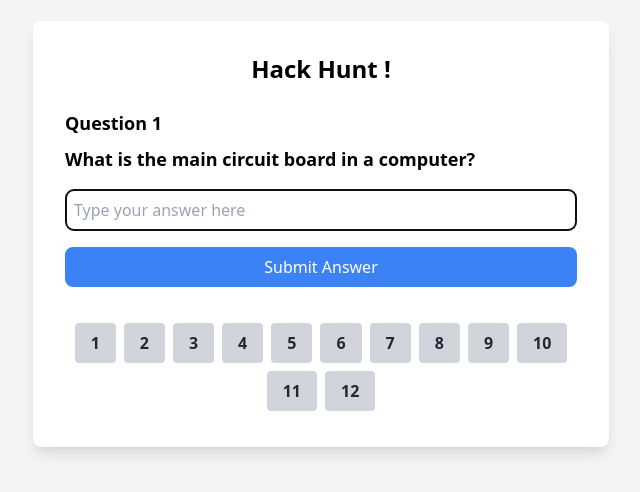
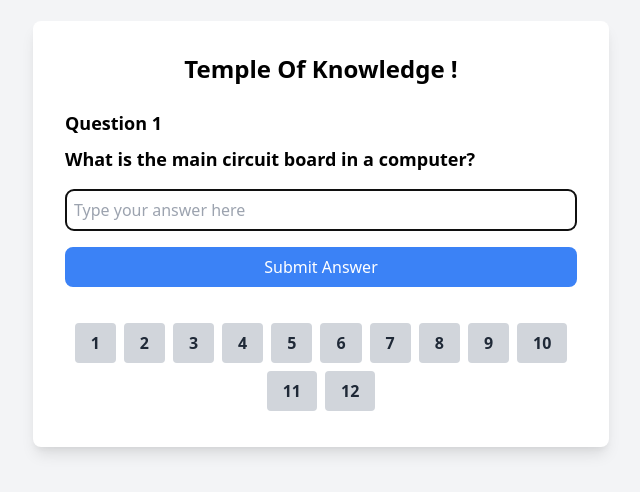
Before and after one commit to brittytino/HackHunt, a plain HTML site: page index.html in a window 1280 px wide. Shown: the part 166-658 px from the top of the page, without its empty margins (319-959 px from the left). Drawn offline with nearby package versions, Linux system fonts and the light colour scheme; some packages are replaced by stand-ins of ours; a script that the page names is missing.

Commit message:
Update index.html

```diff
--- a/index.html
+++ b/index.html
@@ -13,7 +13,7 @@
 
 <body class="bg-gray-100 flex items-center justify-center min-h-screen">
     <div class="w-full max-w-xl bg-white p-8 rounded-lg shadow-lg">
-        <h1 class="text-2xl font-bold mb-6 text-center">Hack Hunt !</h1>
+        <h1 class="text-2xl font-bold mb-6 text-center">Temple Of Knowledge !</h1>
         <div id="question-container" class="mb-4">
             <p id="question-number" class="text-lg font-semibold mb-2"></p>
             <p id="question" class="text-lg font-semibold"></p>
```
